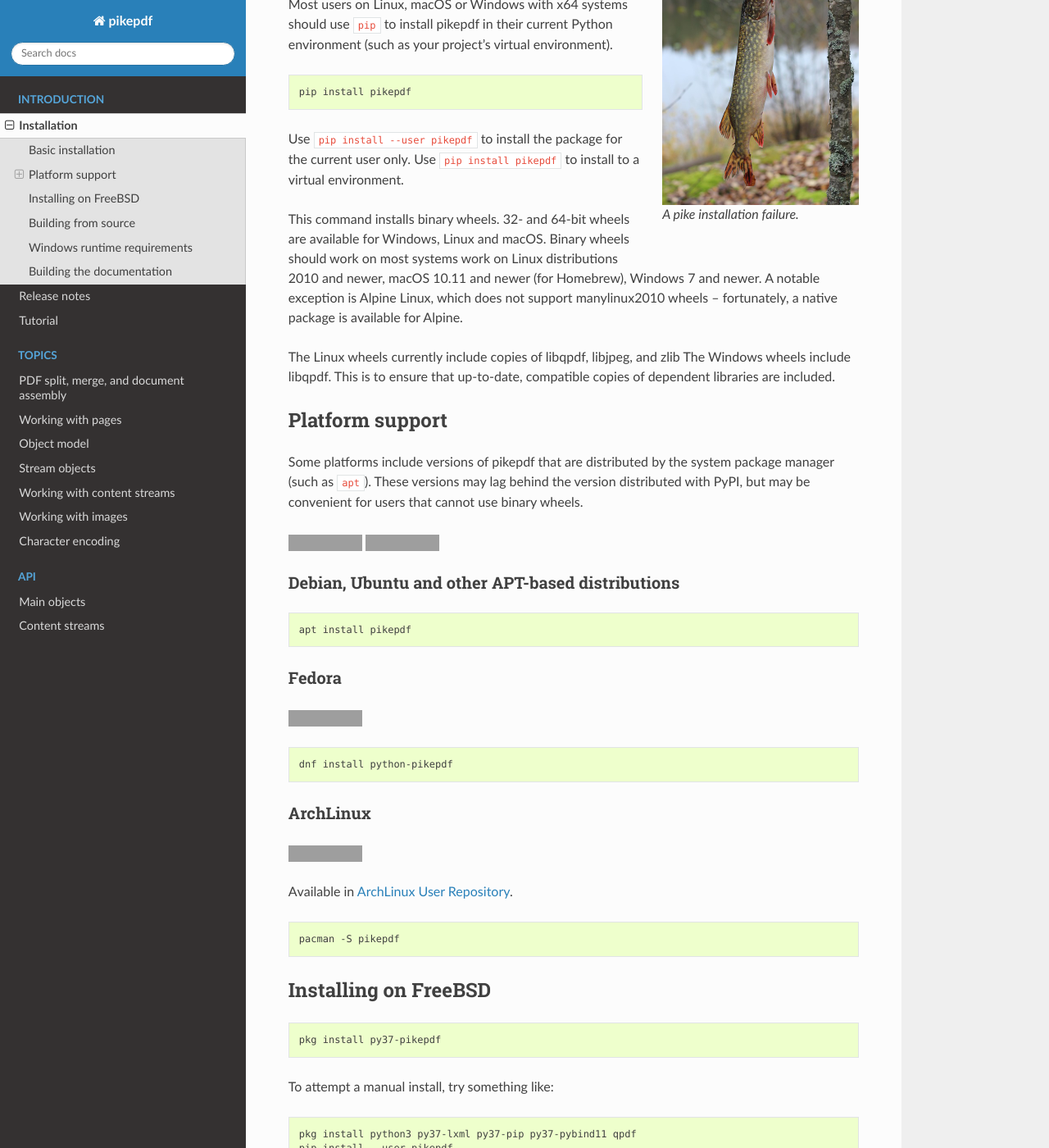
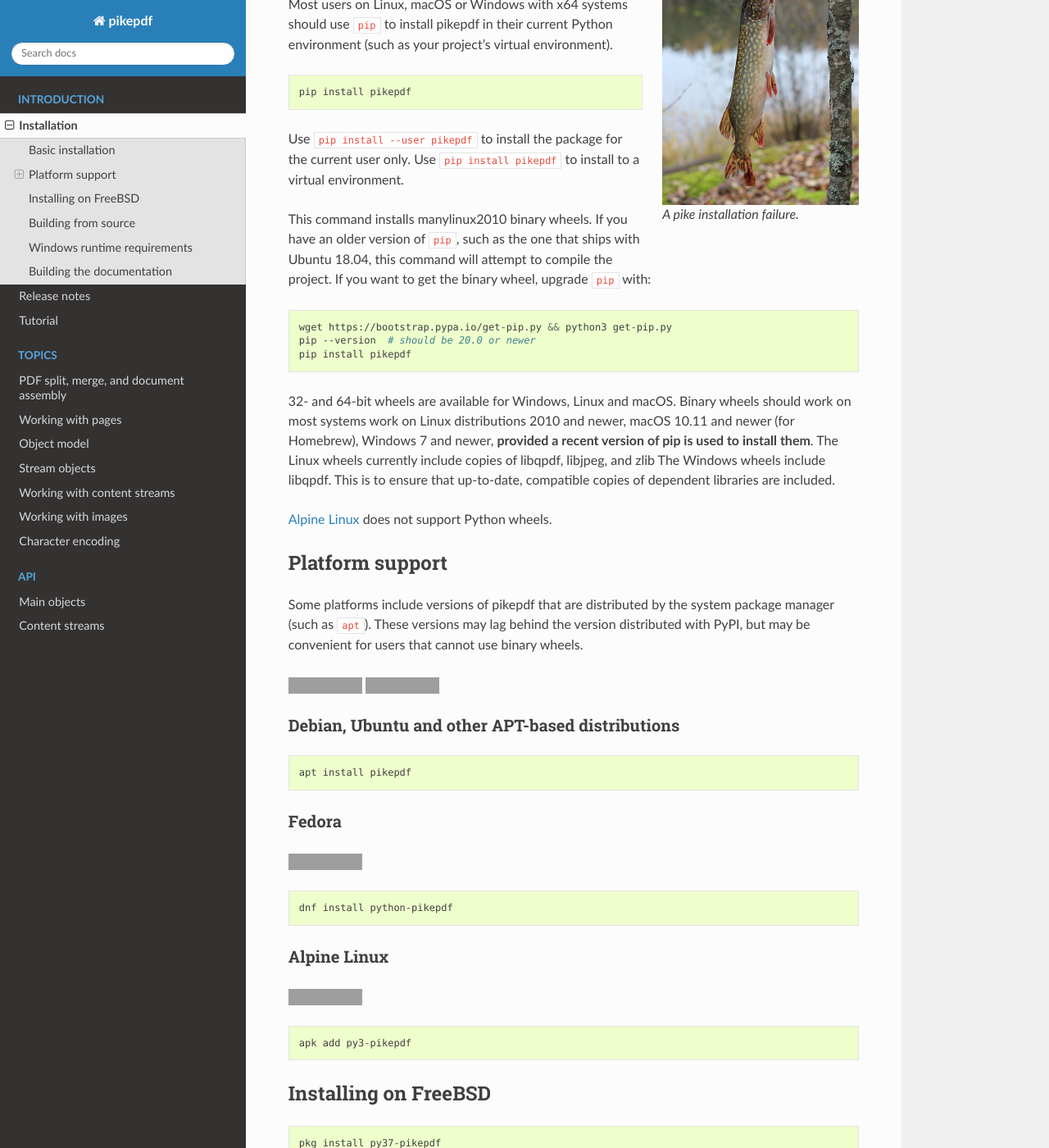
Before and after one commit to pikepdf/pikepdf, a Sphinx documentation site: the page built from docs/installation.rst, in a window 1280 px wide and 1400 px high, scrolled down 270 px. Shown: the whole window at 82% size. Built offline with Sphinx 7.4.7 and the Read the Docs theme 2.0.0, drawn with Linux system fonts in a browser that asks for light colours; pages that are not in the unit, such as notebooks, are missing from menus; the version number could not be read and is left out; grey boxes are pictures that could not be loaded.

Commit message:
docs: update install instructions around Arch, Alpine, manylinux2010

```diff
--- a/docs/installation.rst
+++ b/docs/installation.rst
@@ -27,15 +27,25 @@ virtual environment).
 Use ``pip install --user pikepdf`` to install the package for the current user
 only. Use ``pip install pikepdf`` to install to a virtual environment.
 
-This command installs binary wheels. 32- and 64-bit wheels are available for
-Windows, Linux and macOS. Binary wheels should work on most systems work on
-Linux distributions 2010 and newer, macOS 10.11 and newer (for Homebrew),
-Windows 7 and newer. A notable exception is Alpine Linux, which does not support
-manylinux2010 wheels – fortunately, a native package is available for Alpine.
+This command installs manylinux2010 binary wheels. If you have an older version
+of ``pip``, such as the one that ships with Ubuntu 18.04, this command will
+attempt to compile the project. If you want to get the binary wheel, upgrade
+``pip`` with:
 
-The Linux wheels currently include copies of libqpdf, libjpeg, and zlib
-The Windows wheels include libqpdf. This is to ensure that up-to-date, compatible
-copies of dependent libraries are included.
+.. code-block:: bash
+
+    wget https://bootstrap.pypa.io/get-pip.py && python3 get-pip.py
+    pip --version  # should be 20.0 or newer
+    pip install pikepdf
+
+32- and 64-bit wheels are available for Windows, Linux and macOS. Binary wheels
+should work on most systems work on Linux distributions 2010 and newer, macOS
+10.11 and newer (for Homebrew), Windows 7 and newer, **provided a recent version
+of pip is used to install them**. The Linux wheels currently include copies of
+libqpdf, libjpeg, and zlib The Windows wheels include libqpdf. This is to ensure
+that up-to-date, compatible copies of dependent libraries are included.
+
+`Alpine Linux`_ does not support Python wheels.
 
 Platform support
 ----------------
@@ -72,18 +82,17 @@ Fedora
 
     dnf install python-pikepdf
 
-ArchLinux
-^^^^^^^^^
+Alpine Linux
+^^^^^^^^^^^^
 
-.. |aur| image:: https://repology.org/badge/version-for-repo/aur/python:pikepdf.svg
+.. |alpine| image:: https://repology.org/badge/version-for-repo/alpine_edge/python:pikepdf.svg
+    :alt: Alpine Linux Edge
 
-|aur|
-
-Available in `ArchLinux User Repository <https://aur.archlinux.org/packages/python-pikepdf/>`_.
+|alpine|
 
 .. code-block:: bash
 
-    pacman -S pikepdf
+    apk add py3-pikepdf
 
 Installing on FreeBSD
 ---------------------
```
